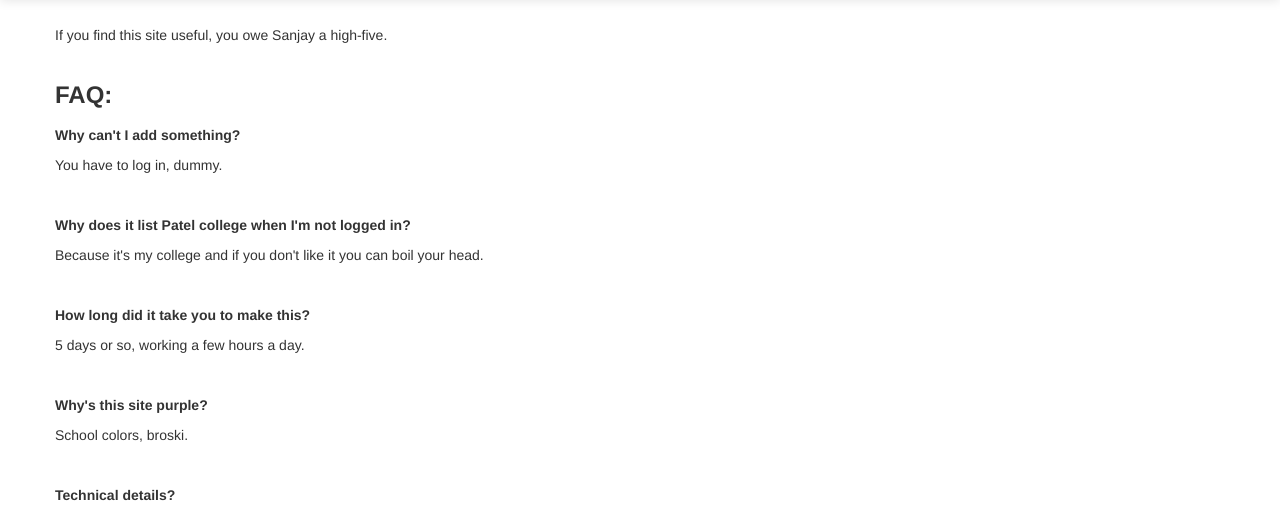
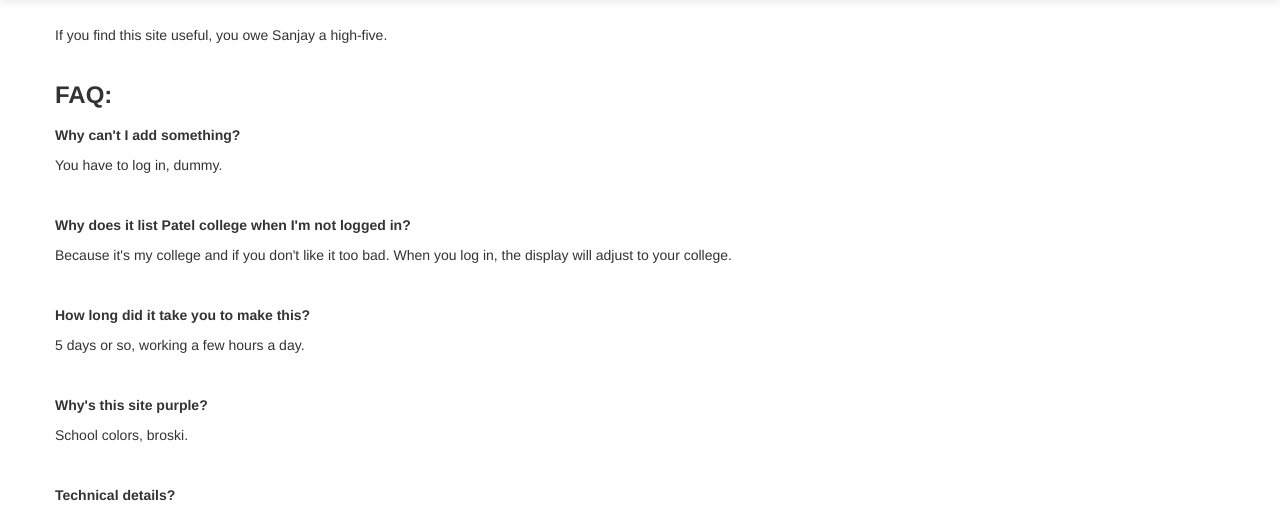
Before and after one commit to svsaraf/stuffthatsdue, a Django app: page /about in a window 1280 px wide. Shown: the part 40-545 px from the top of the page. Run offline with Django 3.2, Linux system fonts and the light colour scheme; some libraries are stand-ins or nearby versions.

Commit message:
update view

```diff
--- a/app/templates/about.html
+++ b/app/templates/about.html
@@ -12,7 +12,7 @@
 	<p>You have to log in, dummy.
 	<p> &nbsp; </p>
 	<p><b>Why does it list Patel college when I'm not logged in?</b>
-	<p>Because it's my college and if you don't like it you can boil your head.
+	<p>Because it's my college and if you don't like it too bad. When you log in, the display will adjust to your college.
 	<p> &nbsp; </p>
 	<p><b>How long did it take you to make this?</b>
 	<p>5 days or so, working a few hours a day.
```
